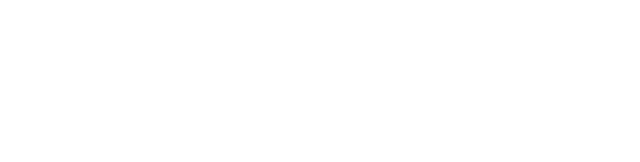
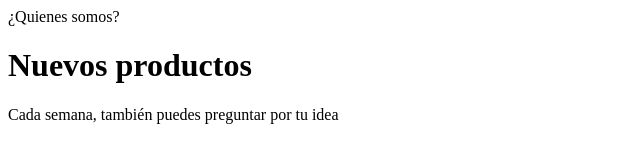
Before and after one commit to AteCii/Sofiland, a plain HTML site: page Pagina prueba.html in a window 1280 px wide. Shown: the whole page, without its empty margins (0-640 px from the left). Drawn offline with Linux system fonts and the light colour scheme.

Commit message:
Update Pagina prueba.html

```diff
--- a/Pagina prueba.html
+++ b/Pagina prueba.html
@@ -3,5 +3,10 @@
 <head>
 <title> Sofiland </title>
 </head>
+ <body>
+<header>¿Quienes somos?</header>
+	<h1>Nuevos productos</h1>
+	<p>Cada semana, también puedes preguntar por tu idea</p>
+</body>
 
 </html>
```
